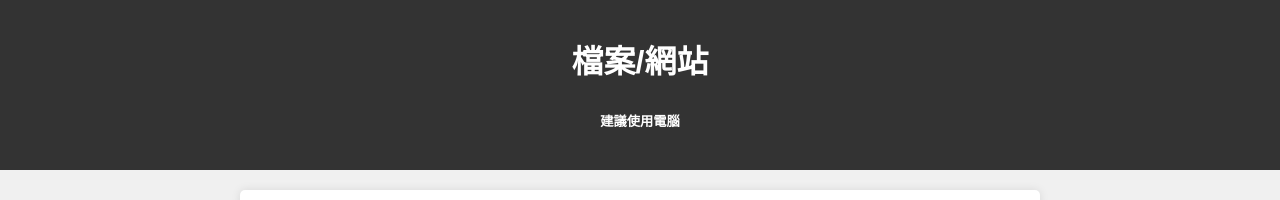
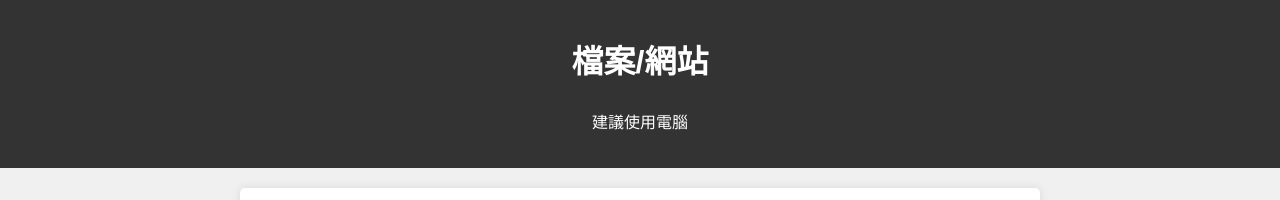
Before and after one commit to jr4570/web, a plain HTML site: page index.html in a window 1280 px wide. Shown: the top 200 px of the page. Drawn offline with Linux system fonts and the light colour scheme.

Commit message:
Update index.html

```diff
--- a/index.html
+++ b/index.html
@@ -9,7 +9,7 @@
 <body>
     <header>
         <h1>檔案/網站</h1>
-        <h5>建議使用電腦</h5>
+        <p>建議使用電腦</p>
     </header>
     <main>
         <section id="file-list">
```
